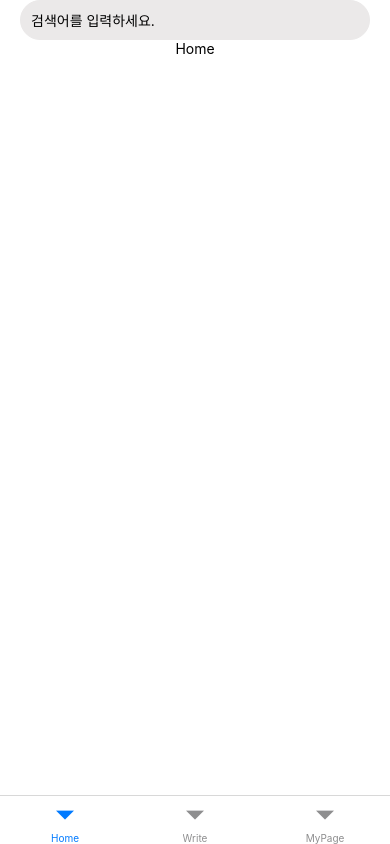
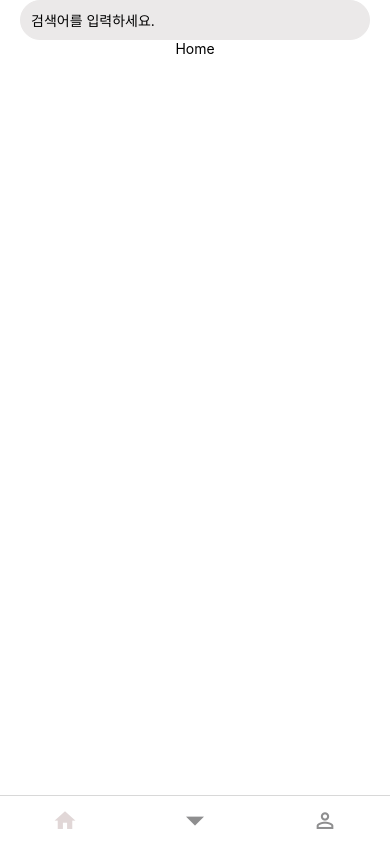
Before and after one commit to Hajinjing/ChoiKangReviewExpo, a React Native app in the folder choi_kang_review/: screen / in a window 390 px wide. Built offline with nearby package versions, Linux system fonts and the light colour scheme.

Commit message:
네비게이션 수정

```diff
--- a/choi_kang_review/package.json
+++ b/choi_kang_review/package.json
@@ -12,6 +12,7 @@
     "@expo/vector-icons": "^13.0.0",
     "@react-navigation/bottom-tabs": "^6.5.8",
     "@react-navigation/native": "^6.1.7",
+    "@react-navigation/native-stack": "^6.9.13",
     "expo": "~48.0.18",
     "expo-constants": "^14.2.1",
     "expo-status-bar": "~1.4.4",
--- a/choi_kang_review/src/navigations/ContentTab.js
+++ b/choi_kang_review/src/navigations/ContentTab.js
@@ -4,14 +4,46 @@ import { ContentRoutes } from "./routes";
 import { createBottomTabNavigator } from '@react-navigation/bottom-tabs'
 import React from 'react';
 import WriteScreen from "../screens/WriteScreen";
+import {MaterialCommunityIcons} from "@expo/vector-icons";
 
 const Tab = createBottomTabNavigator();
+
+const getTabBarIcon = ({ focused, color, size, name }) => {
+    const iconName = focused ? name : `${name}-outline`;
+    return (
+        <MaterialCommunityIcons name={iconName} size={size} color={color} />
+    );
+};
+
 const ContentTab = () => {
     return (
-        <Tab.Navigator>
-            <Tab.Screen name={ContentRoutes.HOME} component={HomeScreen} options={{headerShown:false}}></Tab.Screen>
-            <Tab.Screen name={ContentRoutes.WRITE} component={WriteScreen} options={{headerShown:false}}></Tab.Screen>
-            <Tab.Screen name={ContentRoutes.MYPAGE} component={MyPageScreen} options={{headerShown:false}}></Tab.Screen>
+        <Tab.Navigator
+            initialRouteName={ContentRoutes.HOME}
+            screenOptions={{
+                headerShown:false,
+                tabBarShowLabel: false,
+                tabBarActiveTintColor: '#E1D7D7'
+            }}
+        >
+            <Tab.Screen
+                name={ContentRoutes.HOME}
+                component={HomeScreen}
+                options={{
+                    tabBarIcon: (props) => getTabBarIcon({...props, name: 'home'})
+                }}
+            />
+            <Tab.Screen
+                name={ContentRoutes.WRITE}
+                component={WriteScreen}
+                options={{}}
+            />
+            <Tab.Screen
+                name={ContentRoutes.MY_PAGE}
+                component={MyPageScreen}
+                options={{
+                    tabBarIcon: (props) => getTabBarIcon({...props, name: 'account'})
+                }}
+            />
         </Tab.Navigator>
     );
 };
--- a/choi_kang_review/src/navigations/routes.js
+++ b/choi_kang_review/src/navigations/routes.js
@@ -1,5 +1,9 @@
 export const ContentRoutes = {
     HOME : 'Home',
-    MYPAGE : 'MyPage',
-    WRITE : 'Write'
+    MY_PAGE : 'MyPage',
+    WRITE : 'Write',
 }
+
+export const MainRoutes = {
+    CONTENT_TAB: 'ContentTab',
+}
```
Also changed, not shown: choi_kang_review/src/navigations/MainStack.js (added, +14 -0 lines), 2 other files (tests, documents, lock files or other folders).
